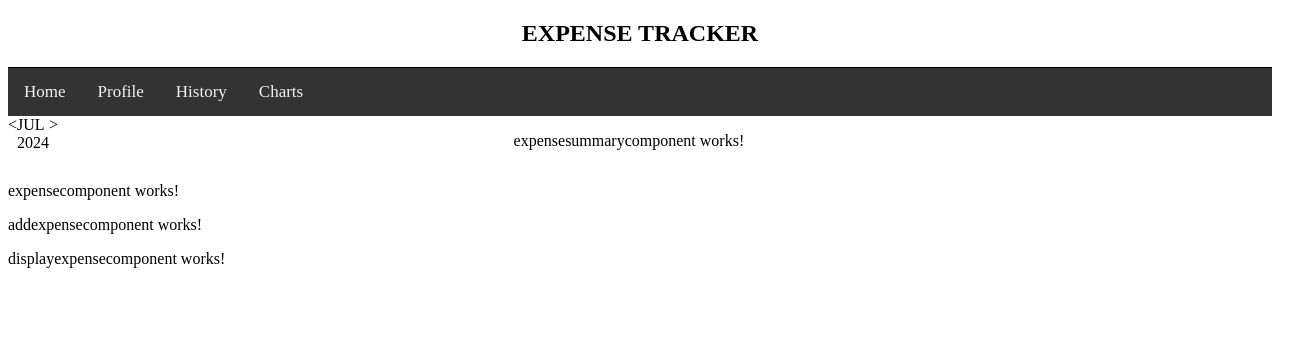
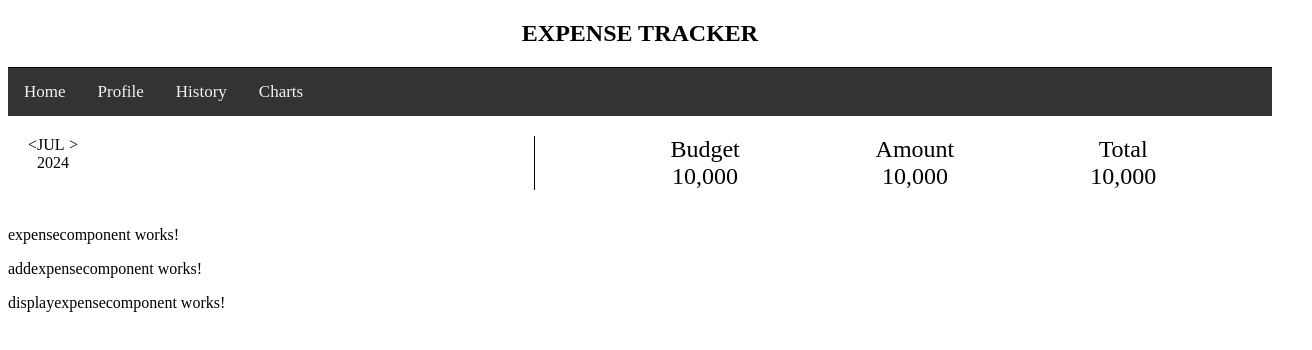
Before and after one commit to fiercearyan/expense-tracker, an Angular app in the folder expense-tracker/: page / in a window 1280 px wide. Shown: the top 350 px of the page, 1312 px wide, since content can reach past the window. Built offline with nearby package versions, Linux system fonts and the light colour scheme.

Commit message:
adding expense summary and overview component basic

```diff
--- a/expense-tracker/src/app/expensesummarycomponent/expensesummarycomponent.component.css
+++ b/expense-tracker/src/app/expensesummarycomponent/expensesummarycomponent.component.css
@@ -0,0 +1,11 @@
+.expense-summary-budget span, .expense-summary-expenditure span, .expense-summary-total span{
+    display: block;
+    text-align: center;
+    font-size: 1.5rem;
+}
+
+.expense-summary{
+ border-left: 1px solid;
+    display: flex;
+    justify-content: space-evenly;
+}
--- a/expense-tracker/src/app/expensesummarycomponent/expensesummarycomponent.component.html
+++ b/expense-tracker/src/app/expensesummarycomponent/expensesummarycomponent.component.html
@@ -1 +1,17 @@
-<p>expensesummarycomponent works!</p>
+<div class="expense-summary">
+    <div class="expense-summary-budget">
+        <span class="summary-title budget-title">Budget</span>
+        <i class="summary-icon budget-icon"></i>
+        <span class="summary-amount budget-amount">10,000</span>
+    </div>
+    <div class="expense-summary-expenditure">
+        <span class="summary-title expenses-title">Amount</span>
+        <i class="summary-icon expenses-icon"></i>
+        <span class="summary-amount expense-amount">10,000</span>
+    </div>
+    <div class="expense-summary-budget">
+        <span class="summary-title total-title">Total</span>
+        <i class="summary-icon total-icon"></i>
+        <span class="summary-amount total-amount">10,000</span>
+    </div>
+</div>
--- a/expense-tracker/src/app/overviewcomponent/overviewcomponent.component.css
+++ b/expense-tracker/src/app/overviewcomponent/overviewcomponent.component.css
@@ -1,6 +1,8 @@
 .overview-summary-pres{
     width: 100%;
     display: flex;
+    padding: 20px 20px;
+
 }
 
 .calendar-summary-pres{
```
